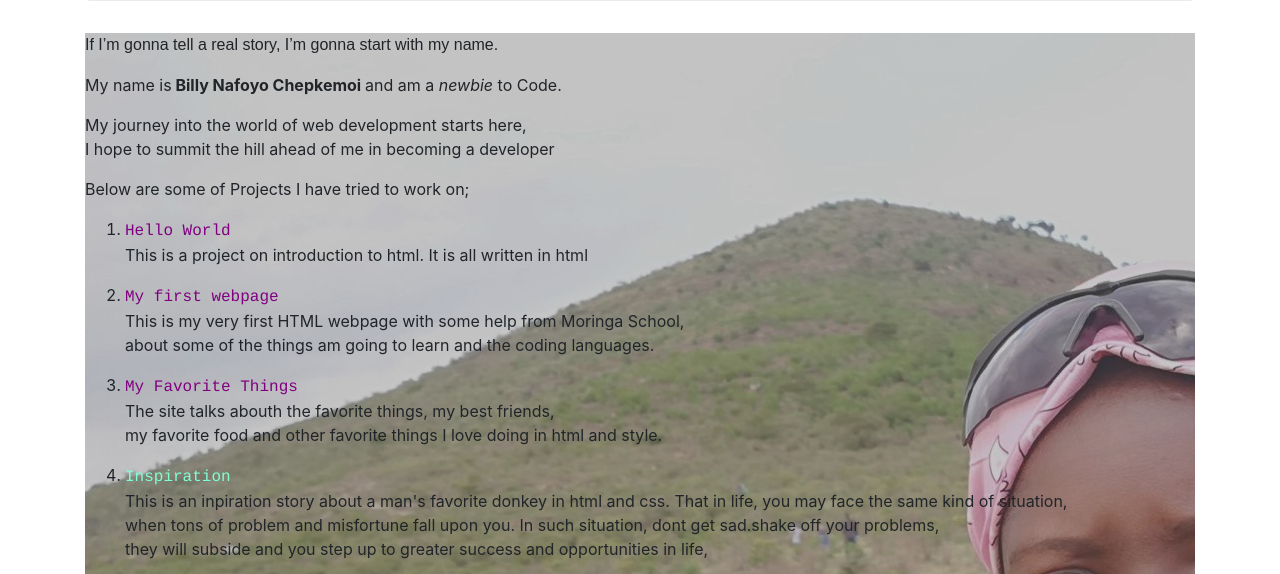
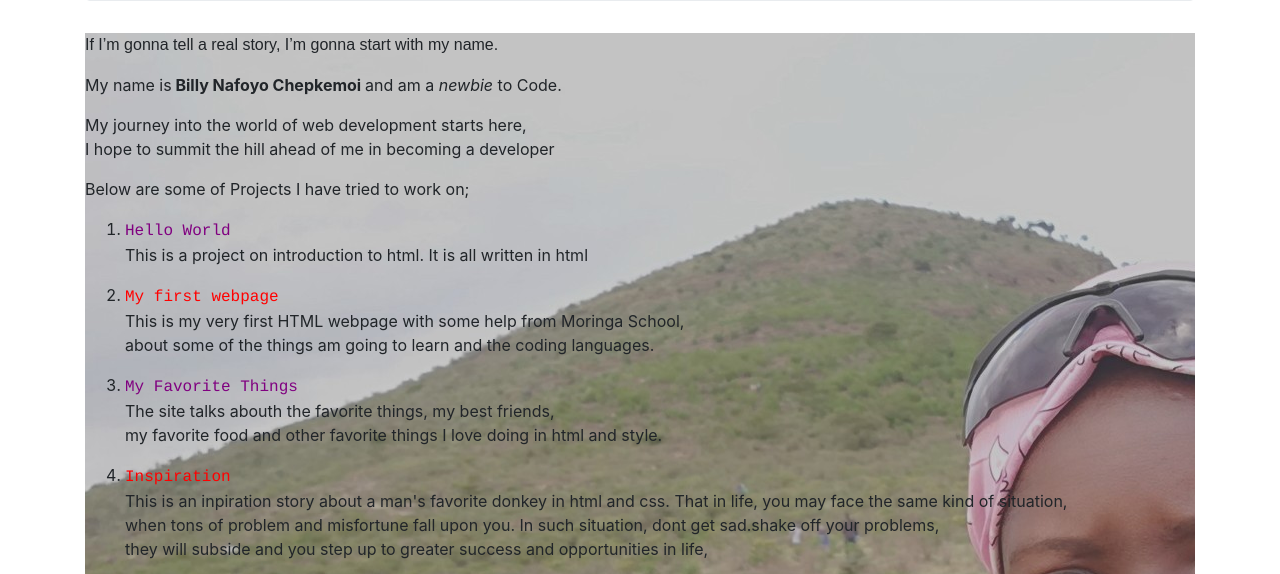
Before and after one commit to cnafoyo/ip, a plain HTML site: page index.html in a window 1280 px wide. Shown: the part 183-757 px from the top of the page. Drawn offline with Linux system fonts and the light colour scheme.

Commit message:
change of font colors

```diff
--- a/index.html
+++ b/index.html
@@ -28,7 +28,7 @@
                 <li><a href="https://cnafoyo.github.io/hello-world/"style="color:purple;font-family:Courier;">Hello World</a></li>
                    <p> This is a project on introduction to html. It is all written in html</p>
 
-                <li><a href="https://cnafoyo.github.io/my-first-webpage/" style ="color:purple ;font-family:Courier;">My first webpage</a></li>
+                <li><a href="https://cnafoyo.github.io/my-first-webpage/" style ="color:red ;font-family:Courier;">My first webpage</a></li>
                   <p> This is my very first HTML webpage with some help from Moringa School, <br>
                       about some of the things am going to learn and the coding languages.</p>
 
@@ -36,7 +36,7 @@
                   <p> The site talks abouth the favorite things, my best friends,<br>
                      my favorite food and other favorite things I love doing in html and style.</p>
 
-                <li><a href="https://cnafoyo.github.io/inspire/" style="color: Aquamarine;font-family:Courier;">Inspiration</a></li>
+                <li><a href="https://cnafoyo.github.io/inspire/" style="color: red;font-family:Courier;">Inspiration</a></li>
 
                   <p>This is an inpiration story about a man's favorite donkey in html and css. That in life, you may face the same kind
                     of situation,<br> when tons of problem and misfortune fall upon you. In such situation, dont get sad.shake
```
Also changed, not shown: images/Nafoyo.jpg (deleted).
